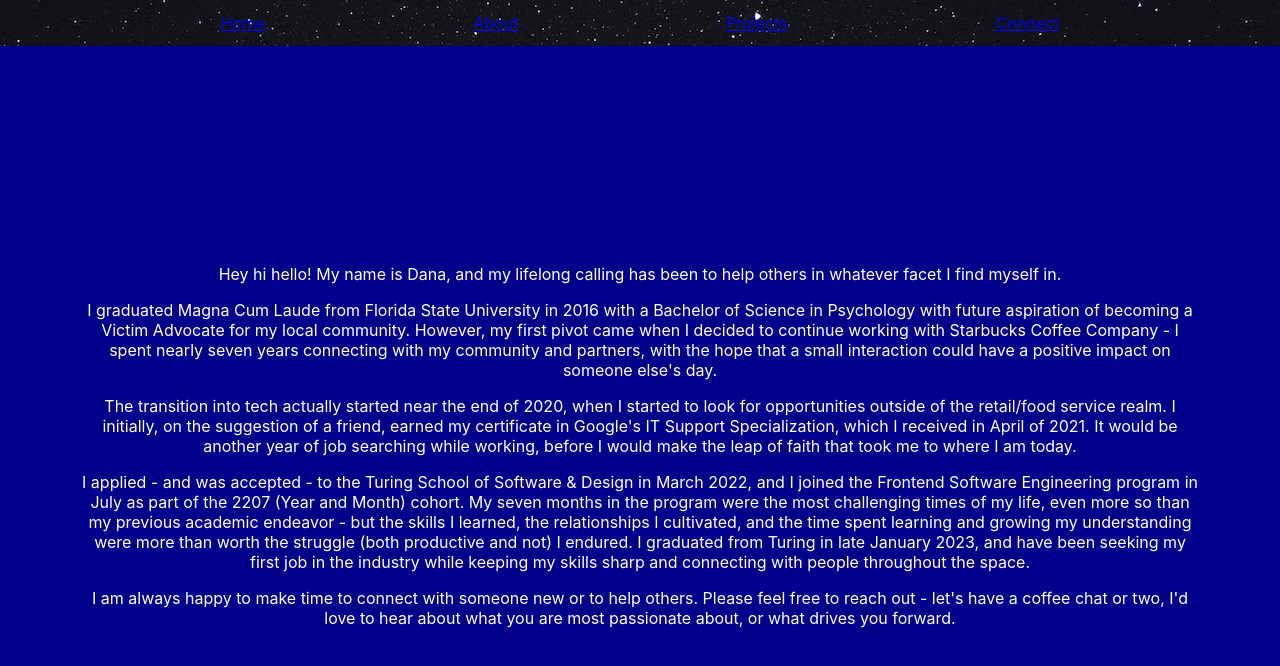
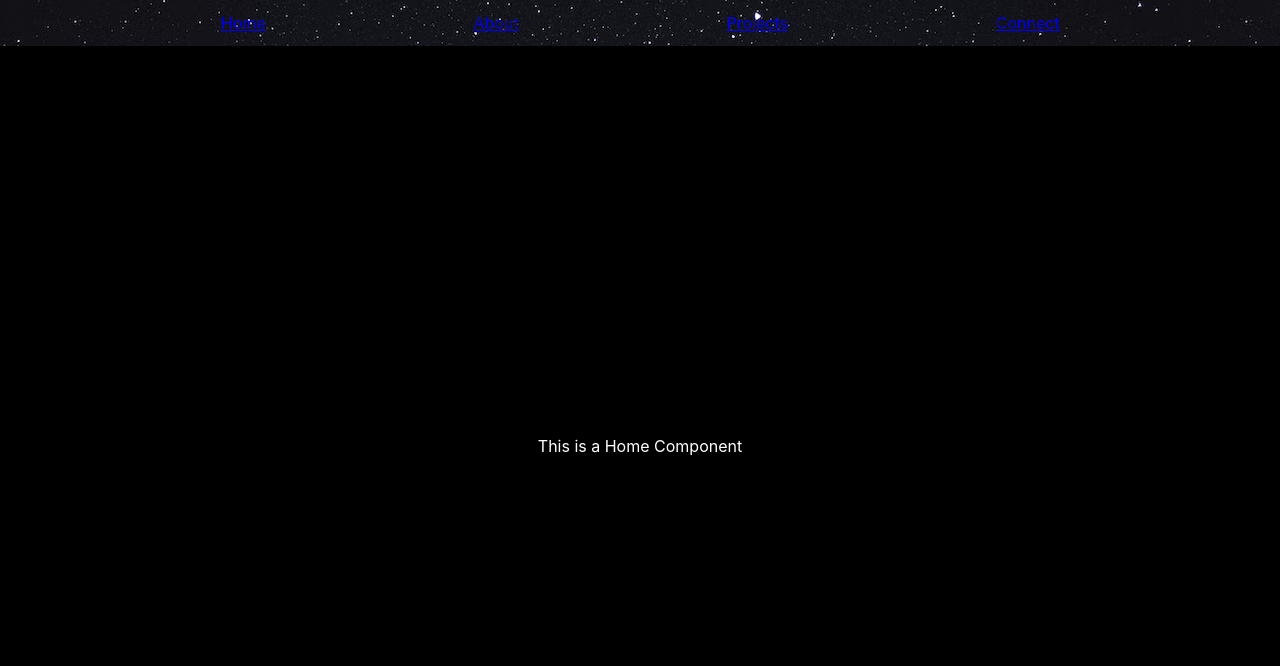
Before and after one commit to danalchapman/portfolio, a React (Create React App) app: page / in a window 1280 px wide. Shown: the top 666 px of the page. Built offline with nearby package versions, Linux system fonts and the light colour scheme.

Commit message:
Install react router v6 and render Home component

```diff
--- a/package.json
+++ b/package.json
@@ -8,6 +8,8 @@
     "@testing-library/user-event": "^13.5.0",
     "react": "^18.2.0",
     "react-dom": "^18.2.0",
+    "react-router-dom": "^6.8.1",
+    "react-router-hash-link": "^2.4.3",
     "react-scripts": "5.0.1",
     "react-scroll": "^1.8.9",
     "react-use-scroll-snap": "^0.0.4",
--- a/src/Components/App/App.js
+++ b/src/Components/App/App.js
@@ -1,5 +1,6 @@
 import { useState, useEffect } from 'react'
 import { Nav } from '../Nav/Nav'
+import { Home } from '../Home/Home'
 import { About } from '../About/About'
 import { Projects } from '../Projects/Projects'
 import { Connect } from '../Connect/Connect'
@@ -18,6 +19,7 @@ export const App = () => {
   return (
     <main className='main-container'>
       <Nav />
+      <Home />
       <About />
       <Projects
         projects={ projects }
--- a/src/Components/Home/Home.css
+++ b/src/Components/Home/Home.css
@@ -0,0 +1,8 @@
+.home-container {
+    align-items: center;
+    background-color: black;
+    color: white;
+    display: flex;
+    height: 100vh;
+    justify-content: center;
+}
--- a/src/Components/Home/Home.js
+++ b/src/Components/Home/Home.js
@@ -0,0 +1,10 @@
+import './Home.css'
+
+export const Home = () => {
+
+    return (
+        <section className='home-container'>
+            <p>This is a Home Component</p>
+        </section>
+    )
+}
--- a/src/index.js
+++ b/src/index.js
@@ -1,11 +1,12 @@
 import React from 'react';
 import ReactDOM from 'react-dom/client';
+import { BrowserRouter } from 'react-router-dom';
 import './index.css';
 import { App } from './Components/App/App';
 
 const root = ReactDOM.createRoot(document.getElementById('root'));
 root.render(
-  <React.StrictMode>
+  <BrowserRouter>
     <App />
-  </React.StrictMode>
+  </BrowserRouter>
 );
```
Also changed, not shown: 1 other file (tests, documents, lock files or other folders).
